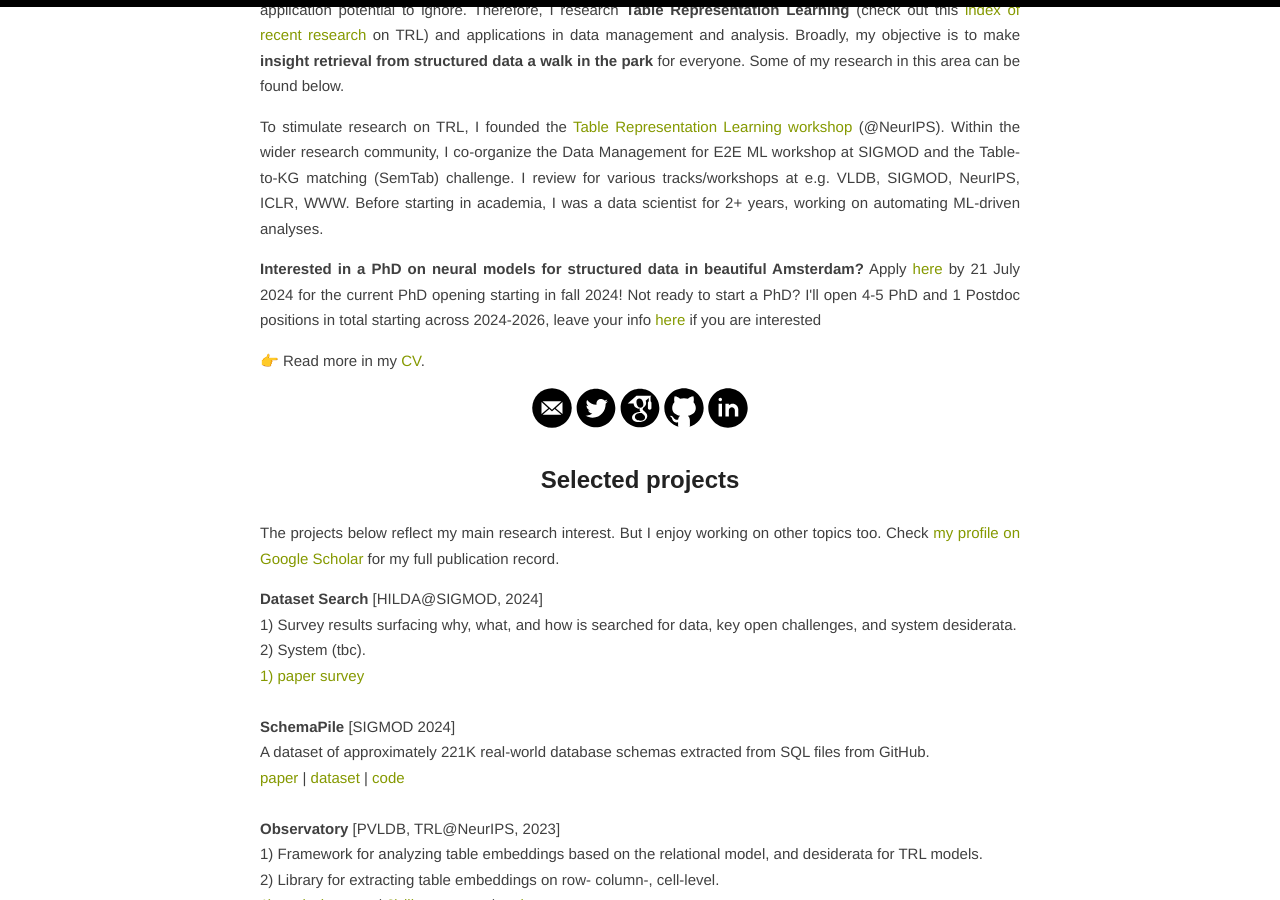
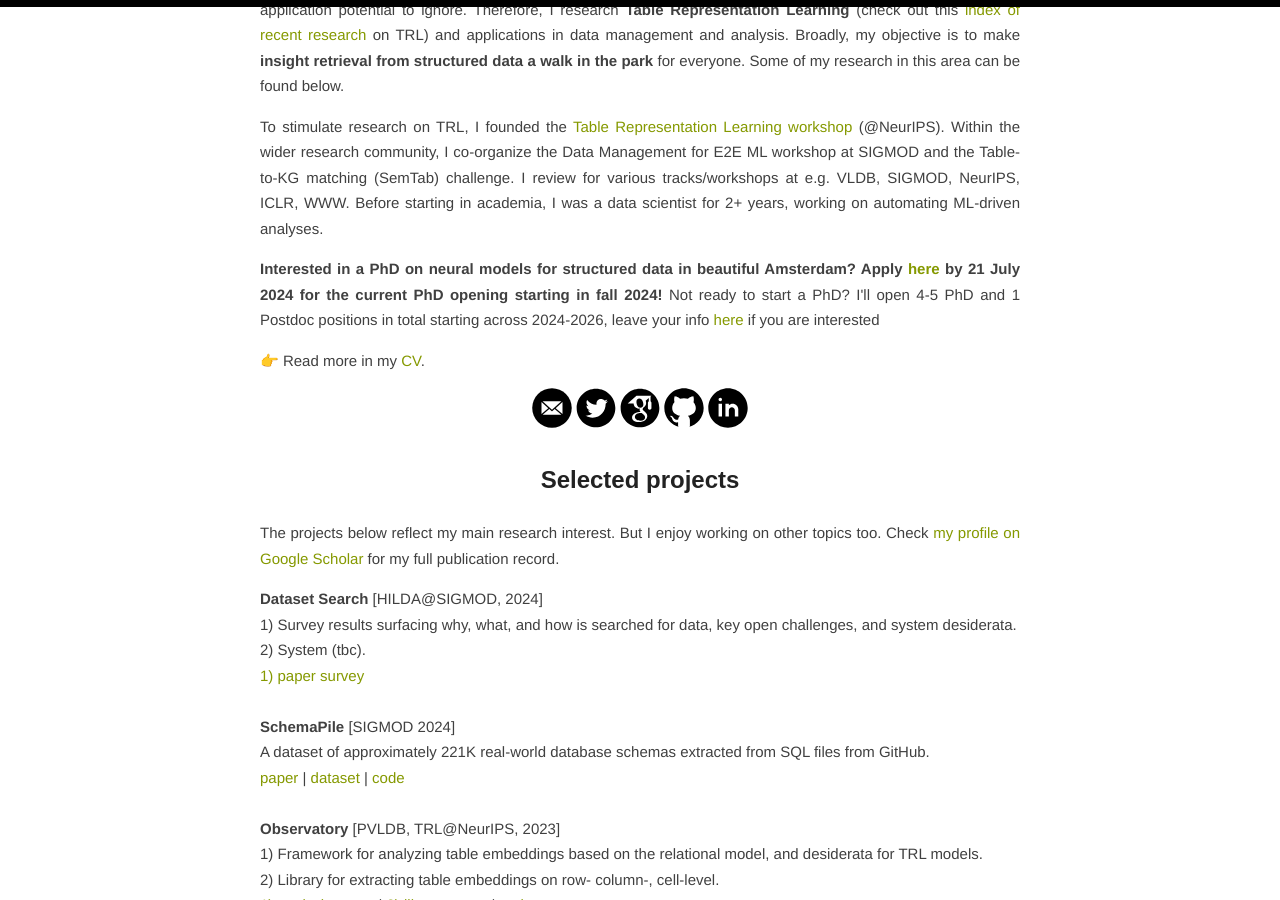
Before and after one commit to madelonhulsebos/madelonhulsebos.github.io, a Jekyll site: the page built from index.html, in a window 1280 px wide and 900 px high, scrolled down 457 px. Built offline with Jekyll 4.4.1, drawn with Linux system fonts in a browser that asks for light colours; the list of posts is cut into pages by our own code; some of the changed lines change nothing that is shown.

Commit message:
add links

```diff
--- a/index.html
+++ b/index.html
@@ -31,7 +31,7 @@
   </p>
 
   <p>
-    <b>Interested in a PhD on neural models for structured data in beautiful Amsterdam?</b> Apply <a href="https://www.cwi.nl/en/jobs/vacancies/1092242/" target="blank">here</a> by 21 July 2024 for the current PhD opening starting in fall 2024!
+    <b>Interested in a PhD on neural models for structured data in beautiful Amsterdam? Apply <a href="https://www.cwi.nl/en/jobs/vacancies/1092242/" target="blank">here</a> by 21 July 2024 for the current PhD opening starting in fall 2024!</b>
     Not ready to start a PhD? I'll open 4-5 PhD and 1 Postdoc positions in total starting across 2024-2026, leave your info <a href="https://forms.gle/DqYMbj4uXZ5uUbAX7" target="_blank">here</a> if you are interested
   </p>
 
```
